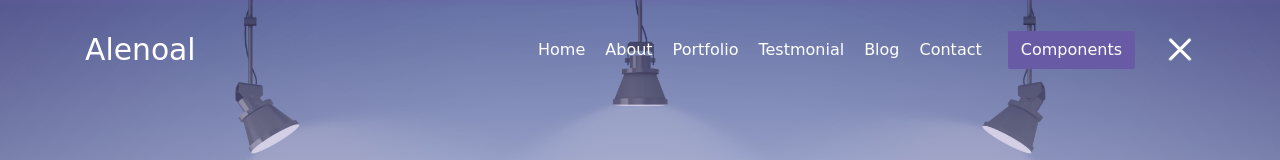
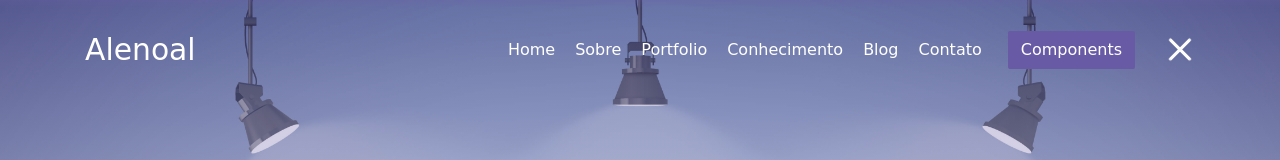
Before and after one commit to alexandrenoal/meu-site, a plain HTML site: page index.html in a window 1280 px wide. Both pictures are taken after a click on the link 1180 px from the left and 50 px from the top of the page. Shown: the top 160 px of the page. Drawn offline with nearby package versions, Linux system fonts and the light colour scheme; a web font is replaced by a local one.

Commit message:
Update index.html

```diff
--- a/index.html
+++ b/index.html
@@ -22,19 +22,19 @@
                     <a class="link" href="#home">Home</a>
                 </li>
                 <li class="item">
-                    <a class="link" href="#about">About</a>
+                    <a class="link" href="#about">Sobre</a>
                 </li>
                 <li class="item">
                     <a class="link" href="#portfolio">Portfolio</a>
                 </li>
                 <li class="item">
-                    <a class="link" href="#testmonial">Testmonial</a>
+                    <a class="link" href="#testmonial">Conhecimento</a>
                 </li>
                 <li class="item">
                     <a class="link" href="#blog">Blog</a>
                 </li>
                 <li class="item">
-                    <a class="link" href="#contact">Contact</a>
+                    <a class="link" href="#contact">Contato</a>
                 </li>
                 <li class="item ml-md-3">
                     <a href="components.html" class="btn btn-primary">Components</a>
```
